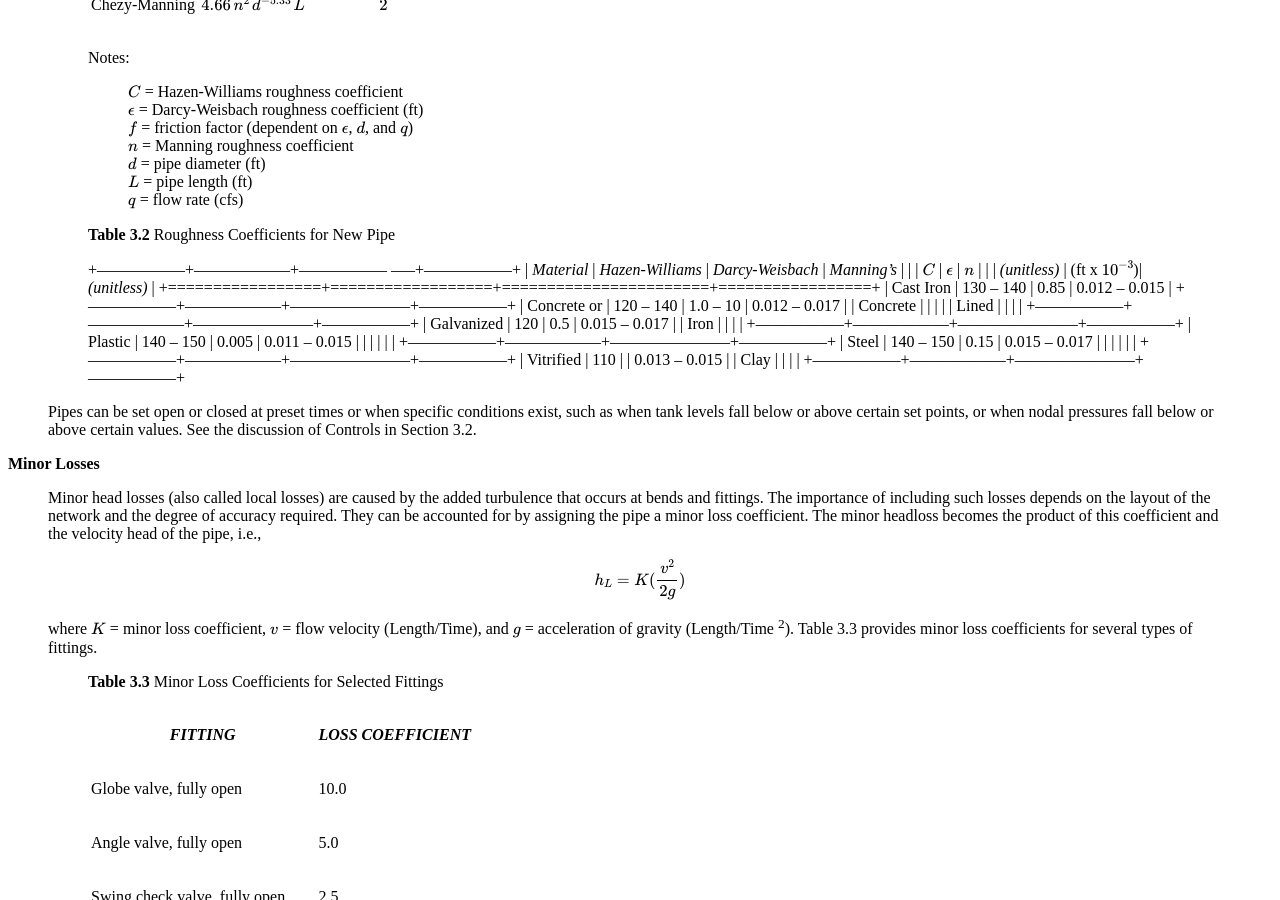
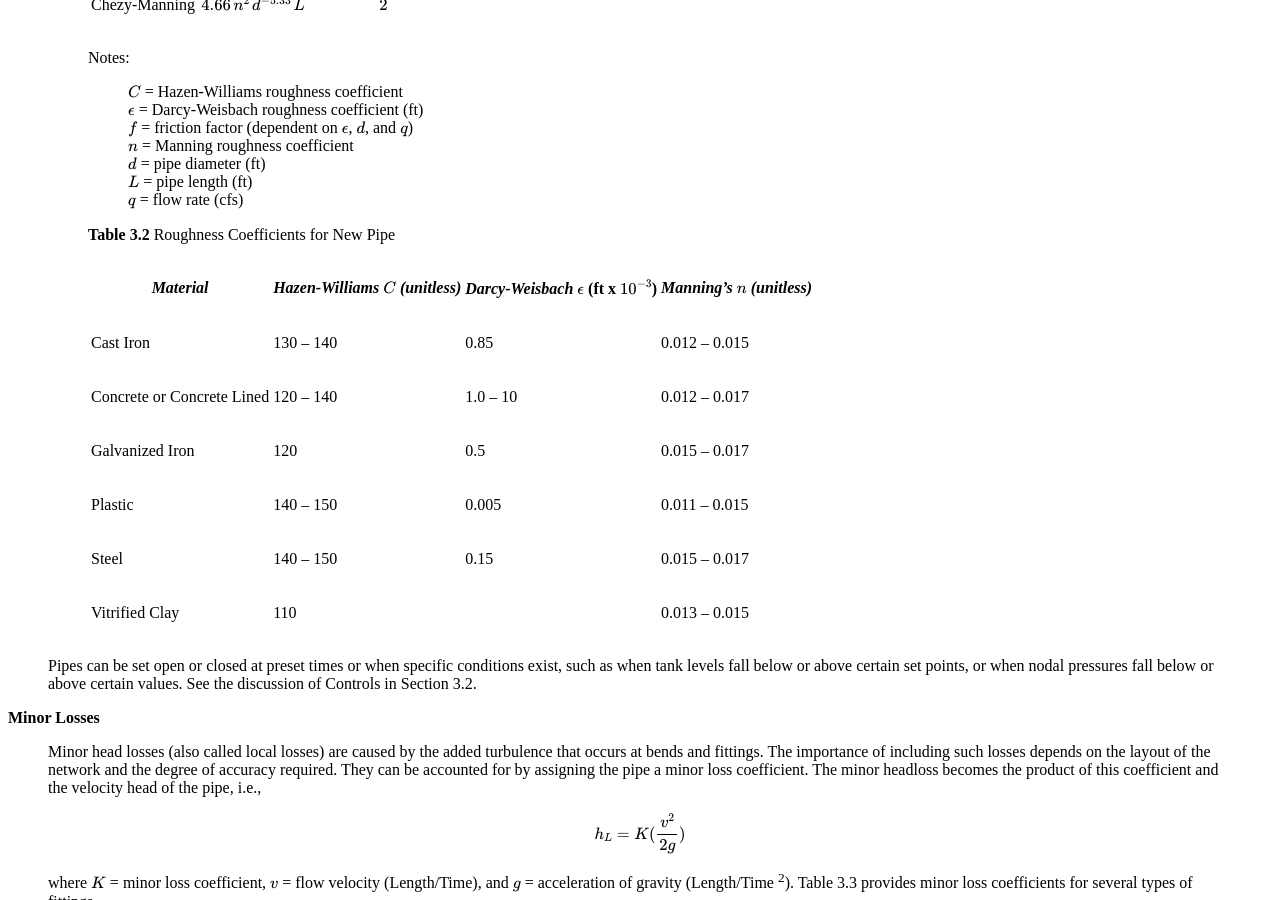
Before and after one commit to USEPA/epanet-manual, a Sphinx documentation site: the page built from docs/3_network_model.rst, in a window 1280 px wide and 900 px high, scrolled down 3923 px. Built offline with Sphinx 7.4.7 and the Read the Docs theme 2.0.0, drawn with Linux system fonts in a browser that asks for light colours.

Commit message:
Signed-off-by: fengshang1972 <51705206+fengshang1972@users.noreply.github.com>

```diff
--- a/docs/3_network_model.rst
+++ b/docs/3_network_model.rst
@@ -276,29 +276,29 @@ Physical Components
 
     **Table 3.2** Roughness Coefficients for New Pipe
 
-    +-----------------+------------------+----------------- -----+-----------------+
-    |    *Material*   | *Hazen-Williams* | *Darcy-Weisbach*      | *Manning's*     |
-    |                 | :math:`C`        | :math:`\epsilon`      | :math:`n`       |
-    |                 | *(unitless)*     | (ft x :math:`10^{-3}`)| *(unitless)*    |
-    +=================+==================+=======================+=================+
-    |    Cast Iron    |    130 -- 140    |     0.85              |  0.012 -- 0.015 |
-    +-----------------+------------------+-----------------------+-----------------+
-    |    Concrete or  |    120 -- 140    |     1.0 -- 10         |  0.012 -- 0.017 |
-    |    Concrete     |                  |                       |                 |
-    |    Lined        |                  |                       |                 |
-    +-----------------+------------------+-----------------------+-----------------+
-    |    Galvanized   |    120           |     0.5               |  0.015 -- 0.017 |
-    |    Iron         |                  |                       |                 |
-    +-----------------+------------------+-----------------------+-----------------+
-    |    Plastic      |    140 -- 150    |     0.005             |  0.011 -- 0.015 |
-    |                 |                  |                       |                 |
-    +-----------------+------------------+-----------------------+-----------------+
-    |    Steel        |    140 -- 150    |     0.15              |  0.015 -- 0.017 |
-    |                 |                  |                       |                 |
-    +-----------------+------------------+-----------------------+-----------------+
-    |    Vitrified    |    110           |                       |  0.013 -- 0.015 |
-    |    Clay         |                  |                       |                 |
-    +-----------------+------------------+-----------------------+-----------------+
+    +-----------------+------------------+------------------------+-----------------+
+    |    *Material*   | *Hazen-Williams* | *Darcy-Weisbach*       | *Manning's*     |
+    |                 | :math:`C`        | :math:`\epsilon`       | :math:`n`       |
+    |                 | *(unitless)*     | (ft x :math:`10^{-3}`) | *(unitless)*    |
+    +=================+==================+========================+=================+
+    |    Cast Iron    |    130 -- 140    |     0.85               |  0.012 -- 0.015 |
+    +-----------------+------------------+------------------------+-----------------+
+    |    Concrete or  |    120 -- 140    |     1.0 -- 10          |  0.012 -- 0.017 |
+    |    Concrete     |                  |                        |                 |
+    |    Lined        |                  |                        |                 |
+    +-----------------+------------------+------------------------+-----------------+
+    |    Galvanized   |    120           |     0.5                |  0.015 -- 0.017 |
+    |    Iron         |                  |                        |                 |
+    +-----------------+------------------+------------------------+-----------------+
+    |    Plastic      |    140 -- 150    |     0.005              |  0.011 -- 0.015 |
+    |                 |                  |                        |                 |
+    +-----------------+------------------+------------------------+-----------------+
+    |    Steel        |    140 -- 150    |     0.15               |  0.015 -- 0.017 |
+    |                 |                  |                        |                 |
+    +-----------------+------------------+------------------------+-----------------+
+    |    Vitrified    |    110           |                        |  0.013 -- 0.015 |
+    |    Clay         |                  |                        |                 |
+    +-----------------+------------------+------------------------+-----------------+
 
 
    Pipes can be set open or closed at preset times or when specific
```
